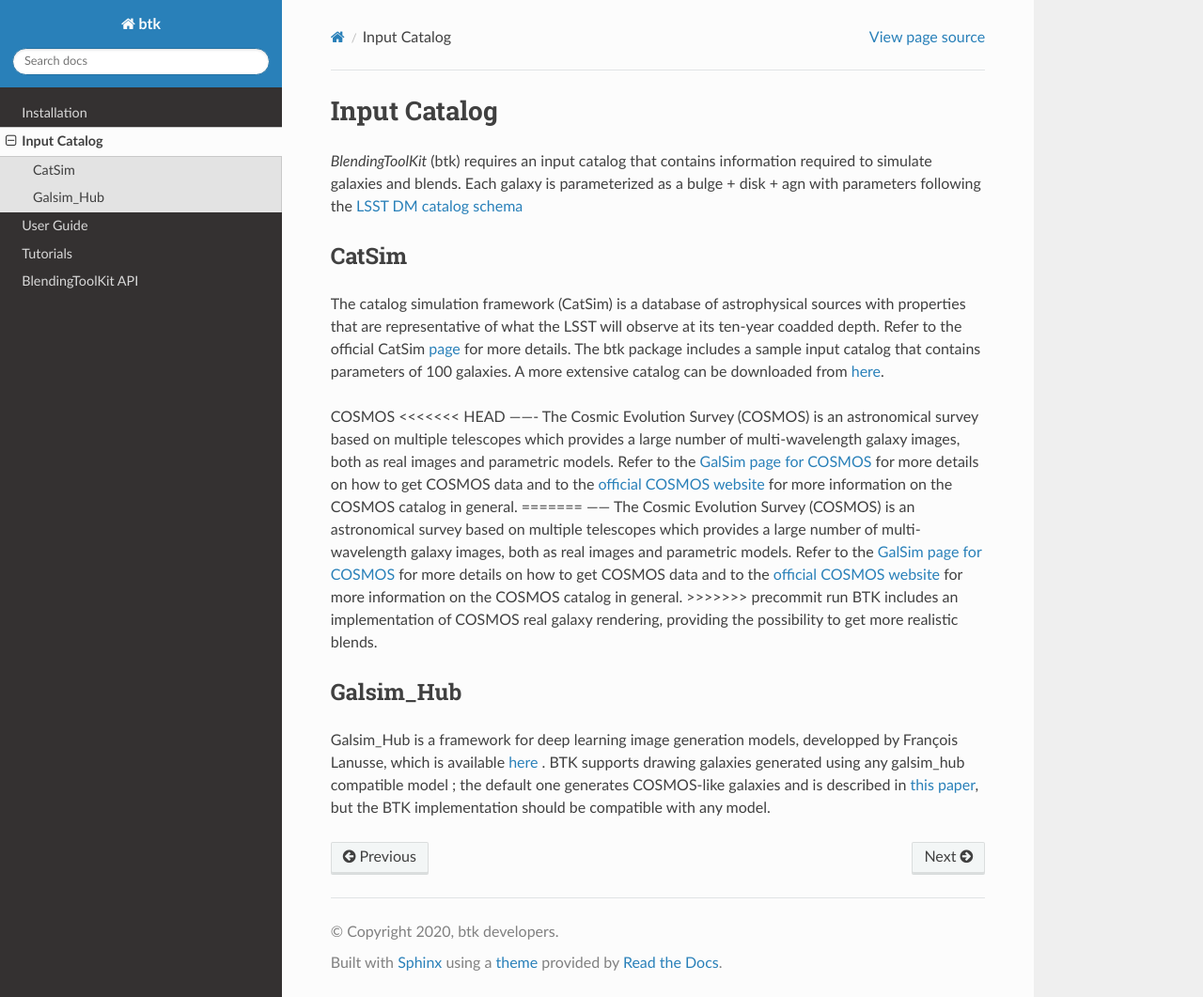
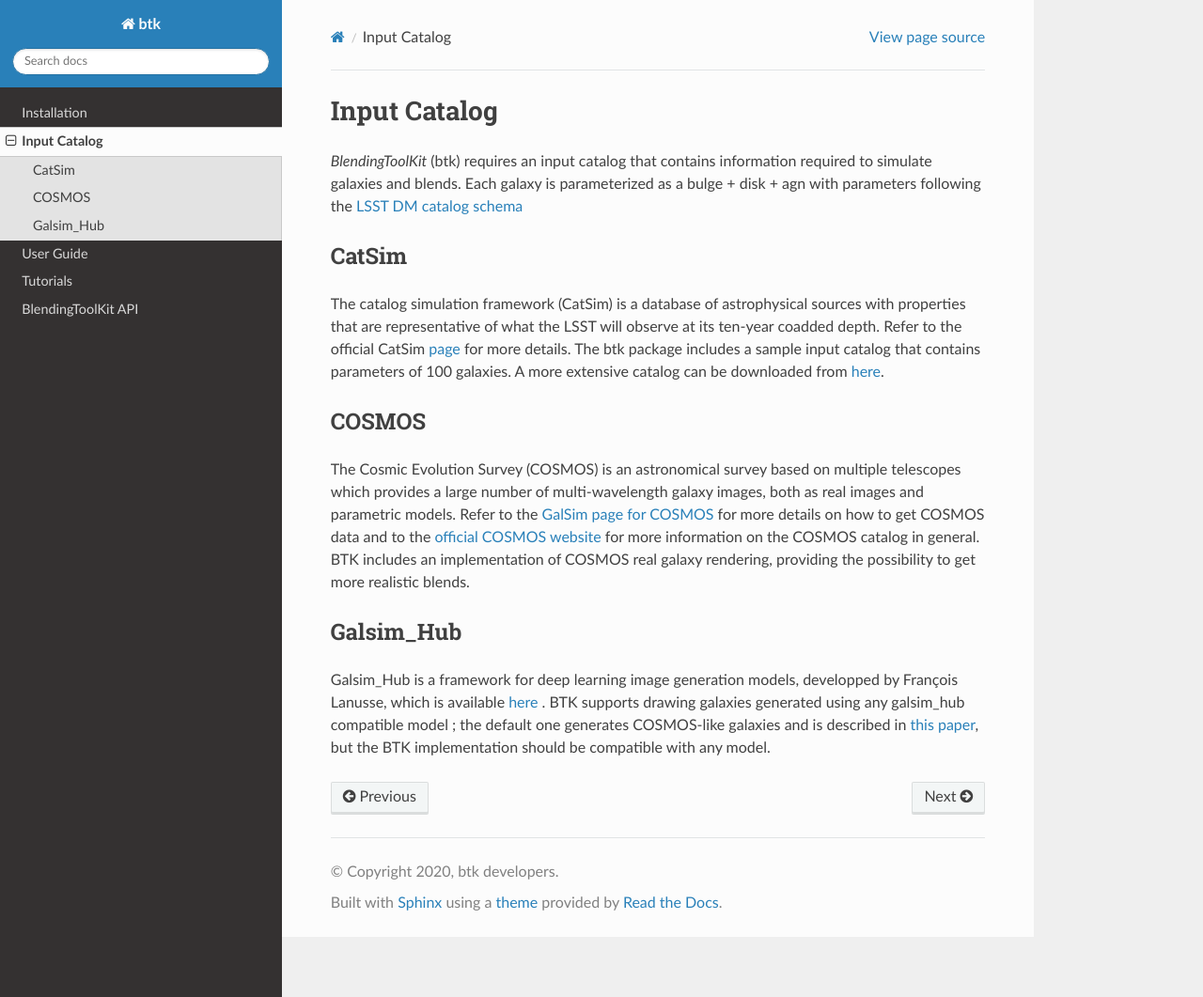
Before and after one commit to LSSTDESC/BlendingToolKit, a Sphinx documentation site: the page built from docs/source/catalog.rst, in a window 1280 px wide and 1061 px high. Shown: the whole window at 94% size. Built offline with Sphinx 7.4.7 and the Read the Docs theme 2.0.0, drawn with Linux system fonts in a browser that asks for light colours.

Commit message:
fix some remaining merge conflicts

```diff
--- a/docs/source/catalog.rst
+++ b/docs/source/catalog.rst
@@ -10,13 +10,8 @@
 The btk package includes a sample input catalog that contains parameters of 100 galaxies. A more extensive catalog can be downloaded from `here <https://stanford.box.com/s/s1nzjlinejpqandudjyykjejyxtgylbk>`_.
 
 COSMOS
-<<<<<<< HEAD
 -------
 The Cosmic Evolution Survey (COSMOS) is an astronomical survey based on multiple telescopes which provides a large number of multi-wavelength galaxy images, both as real images and parametric models. Refer to the `GalSim page for COSMOS <https://github.com/GalSim-developers/GalSim/wiki/RealGalaxy%20Data>`_ for more details on how to get COSMOS data and to the `official COSMOS website <https://cosmos.astro.caltech.edu/>`_ for more information on the COSMOS catalog in general.
-=======
-------
-The Cosmic Evolution Survey (COSMOS) is an astronomical survey based on multiple telescopes which provides a large number of multi-wavelength galaxy images, both as real images and parametric models. Refer to the `GalSim page for COSMOS <https://github.com/GalSim-developers/GalSim/wiki/RealGalaxy%20Data>`_ for more details on how to get COSMOS data and to the `official COSMOS website <https://cosmos.astro.caltech.edu/>`_ for more information on the COSMOS catalog in general.
->>>>>>> precommit run
 BTK includes an implementation of COSMOS real galaxy rendering, providing the possibility to get more realistic blends.
 
 Galsim_Hub
--- a/docs/source/install.rst
+++ b/docs/source/install.rst
@@ -1,11 +1,7 @@
 Installation
 ===============
 
-<<<<<<< HEAD
 *BlendingToolKit* (``btk``) uses `GalSim <https://github.com/GalSim-developers/GalSim>`_ to simulate galaxy images. The required python version for ``btk`` is ``python 3.7``.
-=======
-*BlendingToolKit* (``btk``) uses `GalSim <https://github.com/GalSim-developers/GalSim>`_ to simulate galaxy images. The required python version for ``btk`` is ``python>=3.8``.
->>>>>>> precommit run
 The required packages for ``btk`` are:
 
 * astropy
--- a/docs/source/tutorials.rst
+++ b/docs/source/tutorials.rst
@@ -293,7 +293,6 @@
   blend_images = batch['blend_images']
   blend_list = batch['blend_list']
   btk.plot_utils.plot_blends(blend_images, blend_list, limits=(30,90))
-<<<<<<< HEAD
 
 Using COSMOS galaxies
 ----------------------
@@ -382,5 +380,3 @@
   blend_images = batch['blend_images']
   blend_list = batch['blend_list']
   btk.plot_utils.plot_blends(blend_images, blend_list, limits=(30,90))
-=======
->>>>>>> precommit run
```
Also changed, not shown: other parts of docs/source/tutorials.rst (+0 -1 lines).
